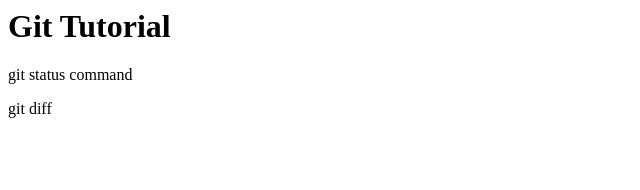
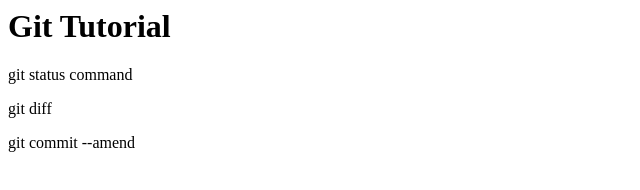
Before and after one commit to hasematsu/git_tutorial, a plain HTML site: page index.html in a window 1280 px wide. Shown: the whole page, without its empty margins (0-640 px from the left). Drawn offline with Linux system fonts and the light colour scheme.

Commit message:
-- ammend 修正

```diff
--- a/index.html
+++ b/index.html
@@ -1,3 +1,5 @@
 <h1> Git Tutorial </h1>
 <p> git status command </p>
 <p> git diff </p>
+<p> git commit --amend
+</p>
```
